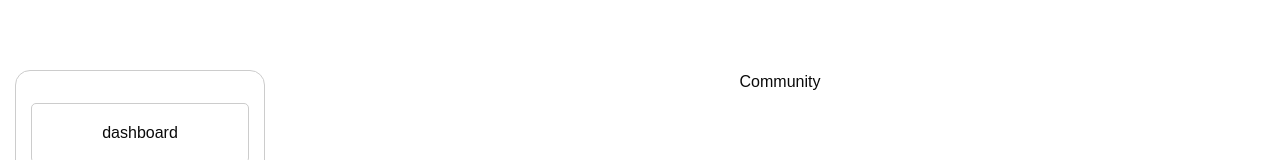
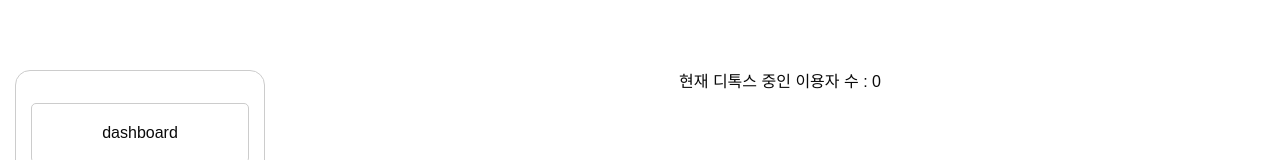
Before and after one commit to parklego/youtube_detox, a Next.js app: page /dashboard/community in a window 1280 px wide. Shown: the part 140-300 px from the top of the page. Built offline with nearby package versions, Linux system fonts and the light colour scheme; no server answers; the database is empty; a web font is replaced by a local one.

Commit message:
community 페이지 프로토 && swr

```diff
--- /dev/null
+++ b/src/app/api/community/route.ts
@@ -0,0 +1,14 @@
+import { PrismaClient, Prisma } from "@prisma/client";
+import { NextResponse } from "next/server";
+
+const prisma = new PrismaClient();
+
+export const GET = async (request: Request, response: Response) => {
+  try {
+    const userCount = await prisma.user.count();
+
+    return NextResponse.json({ count: userCount });
+  } catch (error) {
+    return NextResponse.json({ message: "Error" }, { status: 500 });
+  }
+};
--- a/src/app/dashboard/community/page.tsx
+++ b/src/app/dashboard/community/page.tsx
@@ -1,7 +1,19 @@
+"use client";
+
+import { useAllUser } from "@/hook/user";
 import React from "react";
 
 const Community = () => {
-  return <div>Community</div>;
+  const { user, isLoading, isError } = useAllUser();
+
+  if (isLoading) return <p>loading...</p>;
+  if (isError) return <p>something wrong...</p>;
+
+  return (
+    <div>
+      <p> 현재 디톡스 중인 이용자 수 : {user.count}</p>
+    </div>
+  );
 };
 
 export default Community;
--- /dev/null
+++ b/src/hook/user.ts
@@ -0,0 +1,24 @@
+import fetcher from "@/utils/fetcher";
+import useSWR from "swr";
+
+type User =
+  | {
+      count: number;
+    }
+  | any;
+
+interface UseAllUserResponse {
+  user: User;
+  isLoading: boolean;
+  isError: boolean;
+}
+
+export const useAllUser = (): UseAllUserResponse => {
+  const { data, error, isLoading } = useSWR("/api/community", fetcher);
+
+  return {
+    user: data,
+    isLoading,
+    isError: error,
+  };
+};
--- /dev/null
+++ b/src/utils/fetcher.ts
@@ -0,0 +1,7 @@
+export default async function fetcher<JSON = any>(
+  input: RequestInfo,
+  init?: RequestInit
+): Promise<JSON> {
+  const res = await fetch(input, init);
+  return res.json();
+}
```
